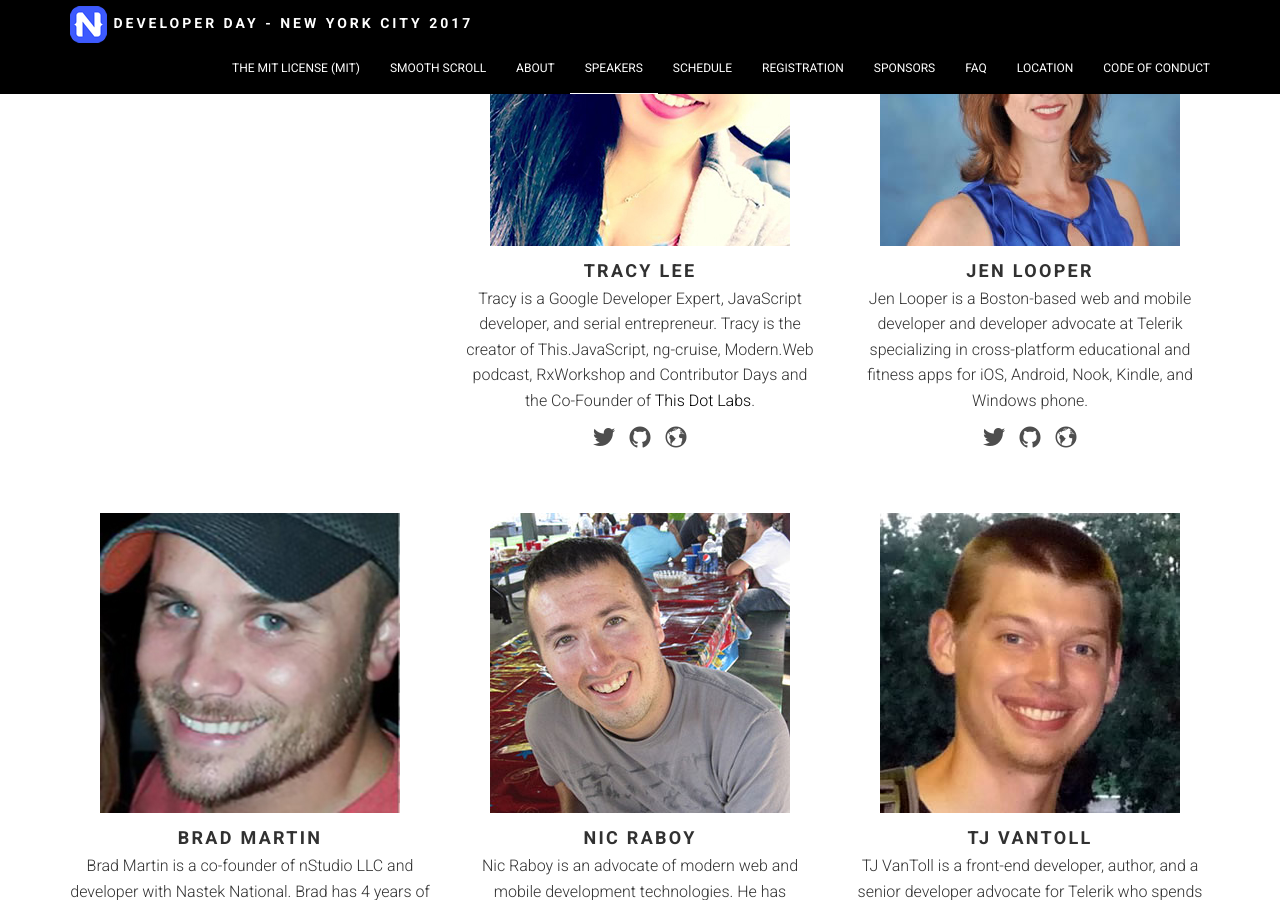
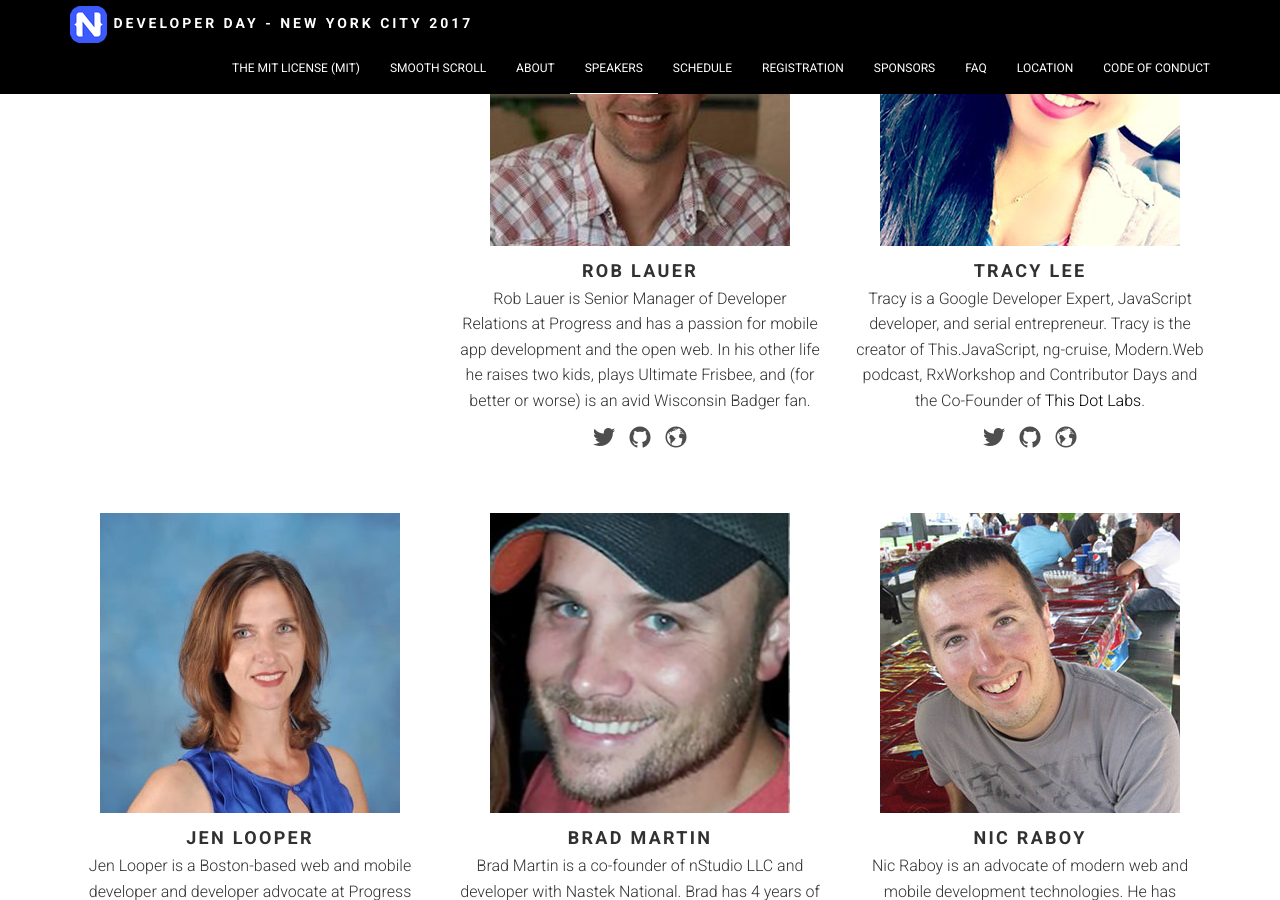
Before and after one commit to NativeScript/nativescript-developer-day, a Jekyll site: the page built from index.html, in a window 1280 px wide and 900 px high, scrolled down 2752 px. Built offline with Jekyll 4.4.1, drawn with Linux system fonts in a browser that asks for light colours; some web fonts are replaced; some of the changed text lies outside the part shown.

Commit message:
new speaker details

```diff
--- a/_data/speakers.yaml
+++ b/_data/speakers.yaml
@@ -16,6 +16,12 @@
     github: "roblav96"
     website: "https://gethuman.com/"
     bio: "Software Developer at GetHuman, building native apps since high school, obsessed with NativeScript, able to bring Redis into almost any conversation"
+-   name: "Rob Lauer"
+    photo: "roblauer.jpeg"
+    twitter: "RobLauer"
+    github: "rdlauer"
+    website: "http://developer.telerik.com/author/rlauer/"
+    bio: "Rob Lauer is Senior Manager of Developer Relations at Progress and has a passion for mobile app development and the open web. In his other life he raises two kids, plays Ultimate Frisbee, and (for better or worse) is an avid Wisconsin Badger fan."
 -   name: "Tracy Lee"
     photo: "tracylee.jpg"
     twitter: "ladyleet"
@@ -27,7 +33,7 @@
     twitter: "jenlooper"
     github: "jenlooper"
     website: "http://ladeezfirstmedia.com"
-    bio: "Jen Looper is a Boston-based web and mobile developer and developer advocate at Telerik specializing in cross-platform educational and fitness apps for iOS, Android, Nook, Kindle, and Windows phone."
+    bio: "Jen Looper is a Boston-based web and mobile developer and developer advocate at Progress specializing in cross-platform educational and fitness apps for iOS, Android, Nook, Kindle, and Windows phone."
 -   name: "Brad Martin"
     photo: "bradmartin.jpg"
     twitter: "BradWayneMartin"
@@ -45,7 +51,7 @@
     twitter: "tjvantoll"
     github: "tjvantoll"
     website: "https://www.tjvantoll.com/"
-    bio: "TJ VanToll is a front-end developer, author, and a senior developer advocate for Telerik who spends his time helping web developers build mobile apps through projects like Cordova and NativeScript."
+    bio: "TJ VanToll is a front-end developer, author, and a Principal Developer Advocate for Progress. TJ has over a decade of web development experience, including a few years working on the jQuery team."
 -   name: "Nathan Walker"
     photo: "nathanwalker.jpg"
     twitter: "wwwalkerrun"
@@ -63,7 +69,7 @@
     twitter: "sebawita"
     github: "sebawita"
     website: "http://developer.telerik.com/author/switalec/"
-    bio: "Sebastian Witalec is a Solution Engineer and a Technical Evangelist for Telerik with over 6 years of experience in software engineering and architecture."
+    bio: "Sebastian Witalec is a Solution Engineer and a Technical Evangelist for Progress with over 6 years of experience in software engineering and architecture."
 -   name: "Daniel Zen"
     photo: "danielzen.jpg"
     twitter: "danielzen"
```
Also changed, not shown: _data/schedule.yaml (+11 -10 lines), assets/images/speakers/roblauer.jpeg (added), assets/images/thum_s/roblauer.jpg (added).
